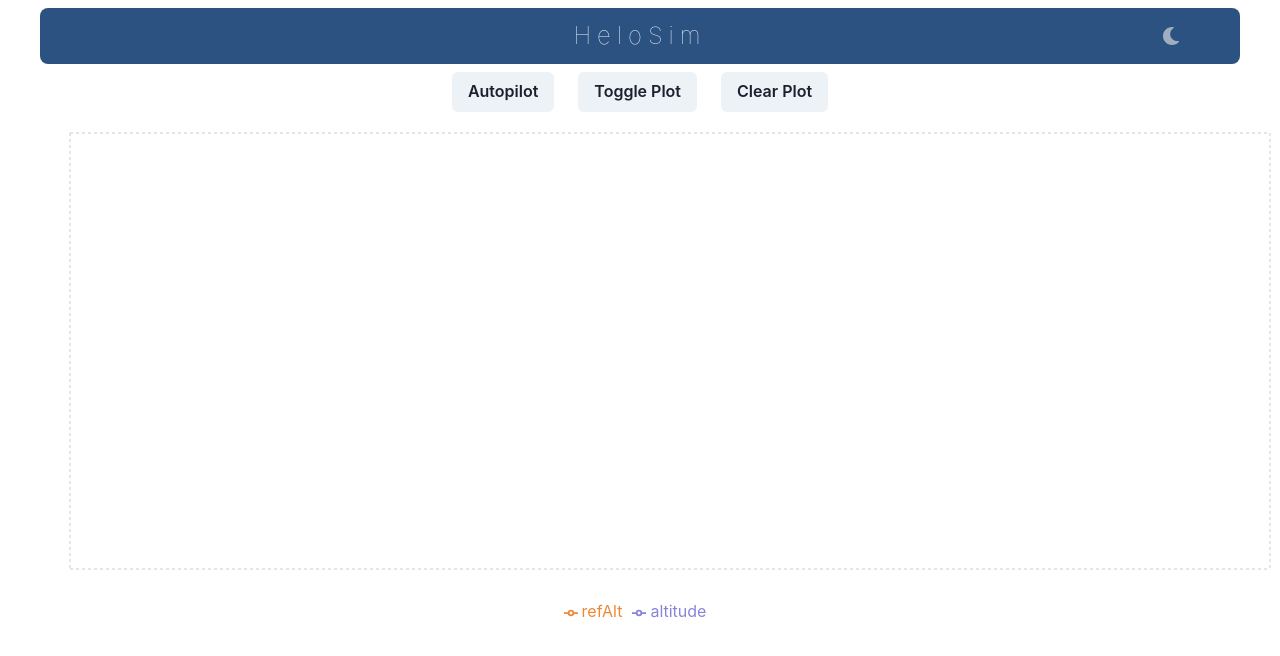
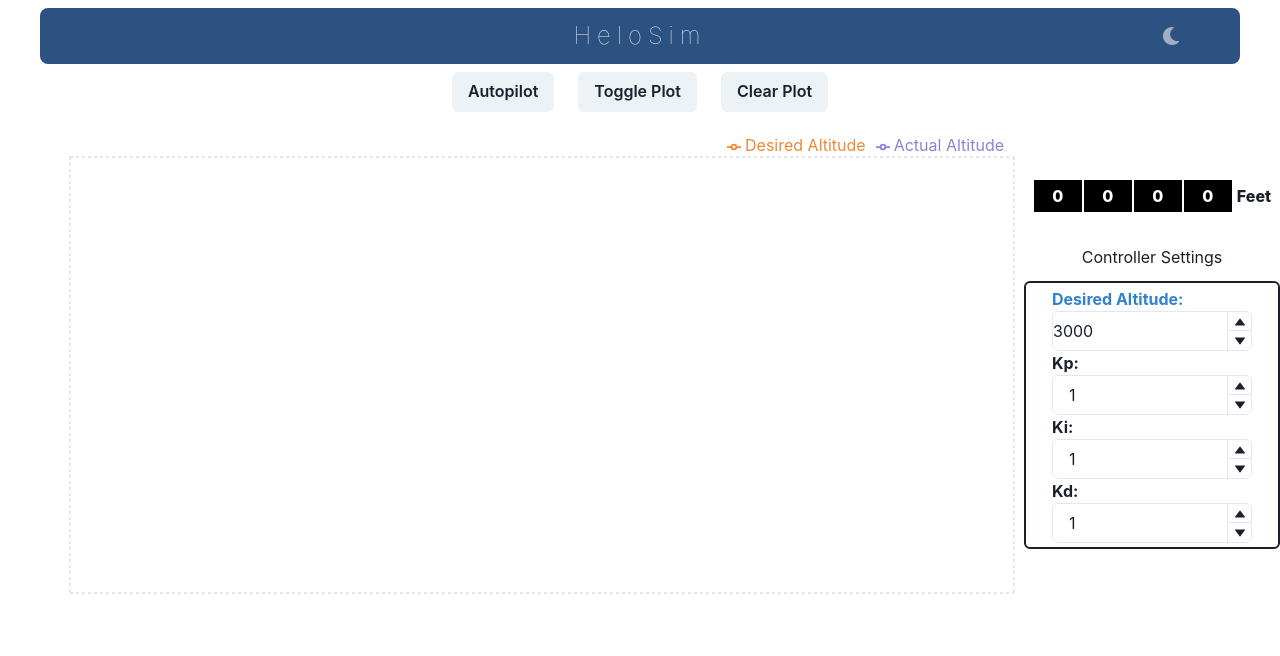
Before and after one commit to ender18g/helo-react, a React (Create React App) app: page / in a window 1280 px wide. Both pictures are taken after a click on the button "Toggle Plot". Shown: the top 656 px of the page. Built offline with nearby package versions, Linux system fonts and the light colour scheme.

Commit message:
fixed chart

```diff
--- a/src/App.js
+++ b/src/App.js
@@ -86,7 +86,7 @@ function App() {
 			}
 
 			// if in the air, save data for plotting
-			if (alt > 0)
+			if (alt > 0 && !showPlot)
 				plotData.current.push({
 					alt,
 					altitude: alt * ceiling,
@@ -205,7 +205,7 @@ function App() {
 						message={data.message}
 					/>
 				)}
-				<Box hidden={showPlot ? 1 : 0}>
+				<Box hidden={showPlot && !isDesktop ? 1 : 0}>
 					<HudBox alt={data.alt * ceiling} />
 					<ControlBox
 						controlGains={controlGains}
--- a/src/plotBox.js
+++ b/src/plotBox.js
@@ -45,16 +45,33 @@ export default function PlotBox(props) {
 					}}
 				>
 					<CartesianGrid strokeDasharray="3 3" />
+
 					<XAxis allowDecimals={false} type="number" dataKey="time" interval={'preserveEnd'}>
-						<Label margin="3" value="Time (s)" position="insideBottom" />
+						<Label margin="3" value="Time (s)" position="bottom" offset={0} />
 					</XAxis>
 					<YAxis>
-						<Label value="Altitude (m)" angle={-90} position="insideLeft" />
+						<Label value="Altitude (m)" angle={-90} position="left" offset={0} />
 					</YAxis>
 					<Tooltip />
-					<Legend />
-					<Line connectNulls type="montone" dataKey="refAlt" stroke="#ED8936" dot={false} strokeWidth={3} />
-					<Line connectNulls type="montone" dataKey="altitude" stroke="#8884d8" dot={false} strokeWidth={3} />
+					<Legend align="right" verticalAlign="top" />
+					<Line
+						connectNulls
+						name="Desired Altitude"
+						type="montone"
+						dataKey="refAlt"
+						stroke="#ED8936"
+						dot={false}
+						strokeWidth={3}
+					/>
+					<Line
+						connectNulls
+						name="Actual Altitude"
+						type="montone"
+						dataKey="altitude"
+						stroke="#8884d8"
+						dot={false}
+						strokeWidth={3}
+					/>
 				</LineChart>
 			</ResponsiveContainer>
 		</Flex>
```
